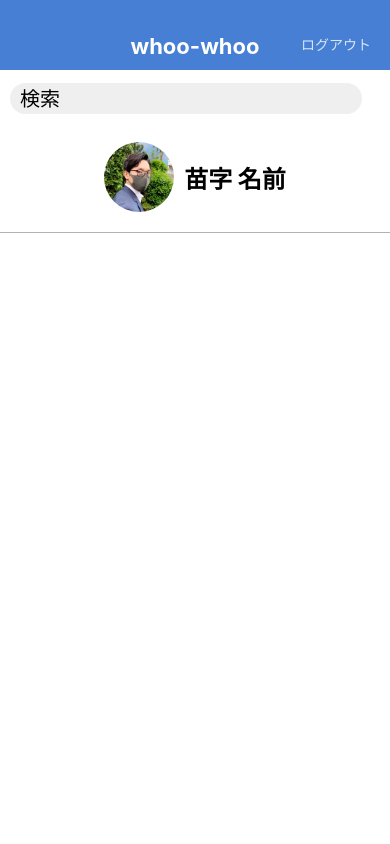
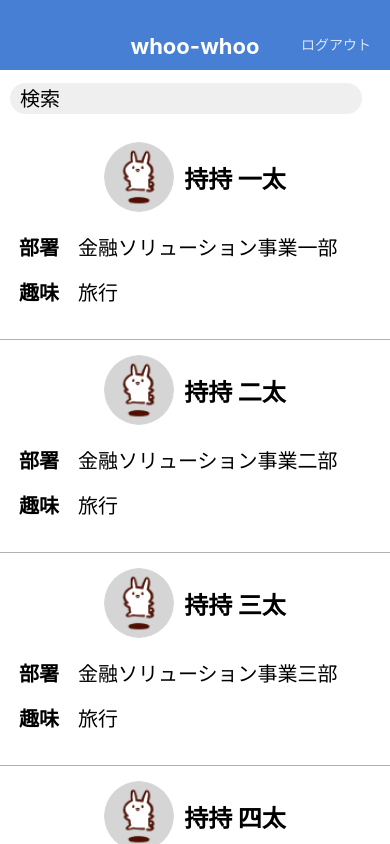
Before and after one commit to tomoyaki/MemoApp2, a React Native app: screen / in a window 390 px wide. Built offline with nearby package versions, Linux system fonts and the light colour scheme.

Commit message:
fix AllProfileScreen

```diff
--- a/src/screens/AllProfileScreen.jsx
+++ b/src/screens/AllProfileScreen.jsx
@@ -1,5 +1,12 @@
 import React from 'react';
-import { View, Text, StyleSheet, Image, TextInput } from 'react-native';
+import {
+  View,
+  ScrollView,
+  Text,
+  StyleSheet,
+  Image,
+  TextInput,
+} from 'react-native';
 
 import AppBar from '../components/AppBar';
 
@@ -10,13 +17,97 @@ export default function AllProfileScreen() {
       <View style={styles.searchContainer}>
         <TextInput placeholder="検索" style={styles.searchText} />
       </View>
-      <View style={styles.profileArea}>
-        <Image
-          style={styles.userImage}
-          source={require('../../assets//userImage.jpeg')}
-        />
-        <Text style={styles.Username}>苗字 名前</Text>
-      </View>
+      {/* Profile Area */}
+      <ScrollView>
+        {/* content1 */}
+        <View style={styles.profileArea}>
+          <View style={styles.profileName}>
+            <Image
+              style={styles.userImage}
+              source={require('../../assets//MyProfileImage.png')}
+            />
+            <Text style={styles.Username}>持持 一太</Text>
+          </View>
+          <View style={styles.profileInfomation}>
+            <View style={styles.departmentArea}>
+              <Text style={styles.departmentLabel}>部署</Text>
+              <Text style={styles.departmentContent}>
+                金融ソリューション事業一部
+              </Text>
+            </View>
+            <View style={styles.hobbyArea}>
+              <Text style={styles.hobbyLabel}>趣味</Text>
+              <Text style={styles.hobbyContent}>旅行</Text>
+            </View>
+          </View>
+        </View>
+        {/* content2 */}
+        <View style={styles.profileArea}>
+          <View style={styles.profileName}>
+            <Image
+              style={styles.userImage}
+              source={require('../../assets//MyProfileImage.png')}
+            />
+            <Text style={styles.Username}>持持 二太</Text>
+          </View>
+          <View style={styles.profileInfomation}>
+            <View style={styles.departmentArea}>
+              <Text style={styles.departmentLabel}>部署</Text>
+              <Text style={styles.departmentContent}>
+                金融ソリューション事業二部
+              </Text>
+            </View>
+            <View style={styles.hobbyArea}>
+              <Text style={styles.hobbyLabel}>趣味</Text>
+              <Text style={styles.hobbyContent}>旅行</Text>
+            </View>
+          </View>
+        </View>
+        {/* content3 */}
+        <View style={styles.profileArea}>
+          <View style={styles.profileName}>
+            <Image
+              style={styles.userImage}
+              source={require('../../assets//MyProfileImage.png')}
+            />
+            <Text style={styles.Username}>持持 三太</Text>
+          </View>
+          <View style={styles.profileInfomation}>
+            <View style={styles.departmentArea}>
+              <Text style={styles.departmentLabel}>部署</Text>
+              <Text style={styles.departmentContent}>
+                金融ソリューション事業三部
+              </Text>
+            </View>
+            <View style={styles.hobbyArea}>
+              <Text style={styles.hobbyLabel}>趣味</Text>
+              <Text style={styles.hobbyContent}>旅行</Text>
+            </View>
+          </View>
+        </View>
+        {/* content4 */}
+        <View style={styles.profileArea}>
+          <View style={styles.profileName}>
+            <Image
+              style={styles.userImage}
+              source={require('../../assets//MyProfileImage.png')}
+            />
+            <Text style={styles.Username}>持持 四太</Text>
+          </View>
+          <View style={styles.profileInfomation}>
+            <View style={styles.departmentArea}>
+              <Text style={styles.departmentLabel}>部署</Text>
+              <Text style={styles.departmentContent}>
+                金融ソリューション事業四部
+              </Text>
+            </View>
+            <View style={styles.hobbyArea}>
+              <Text style={styles.hobbyLabel}>趣味</Text>
+              <Text style={styles.hobbyContent}>旅行</Text>
+            </View>
+          </View>
+        </View>
+      </ScrollView>
     </View>
   );
 }
@@ -40,13 +131,15 @@ const styles = StyleSheet.create({
     fontSize: 20,
   },
   profileArea: {
+    borderBottomWidth: 0.5,
+    borderColor: 'rgba(0, 0, 0, 0.3)',
+  },
+  profileName: {
     paddingTop: 15,
     flexDirection: 'row',
     justifyContent: 'center',
     alignItems: 'center',
     paddingBottom: 20,
-    borderBottomWidth: 0.5,
-    borderColor: 'rgba(0, 0, 0, 0.3)',
   },
   userImage: {
     width: 70,
@@ -58,4 +151,30 @@ const styles = StyleSheet.create({
     fontWeight: 'bold',
     paddingLeft: 10,
   },
+  departmentArea: {
+    flexDirection: 'row',
+  },
+  departmentLabel: {
+    fontSize: 20,
+    fontWeight: 'bold',
+    paddingLeft: 19,
+  },
+  departmentContent: {
+    fontSize: 20,
+    paddingLeft: 19,
+  },
+  hobbyArea: {
+    flexDirection: 'row',
+    paddingLeft: 19,
+    paddingTop: 16,
+    paddingBottom: 33,
+  },
+  hobbyLabel: {
+    fontSize: 20,
+    fontWeight: 'bold',
+  },
+  hobbyContent: {
+    fontSize: 20,
+    paddingLeft: 19,
+  },
 });
```
Also changed, not shown: assets/MyProfileImage.png (added).
